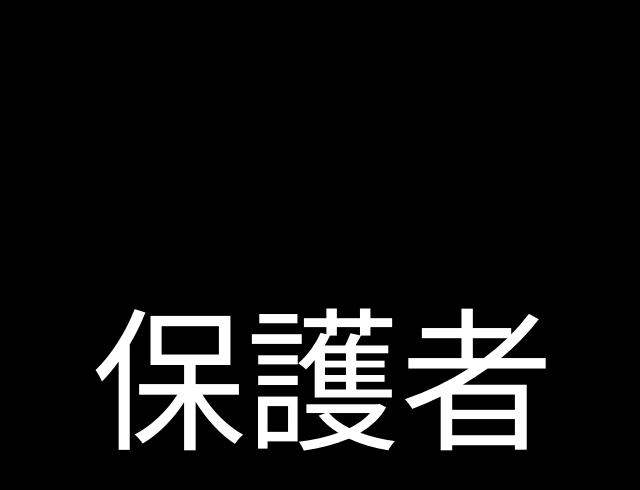
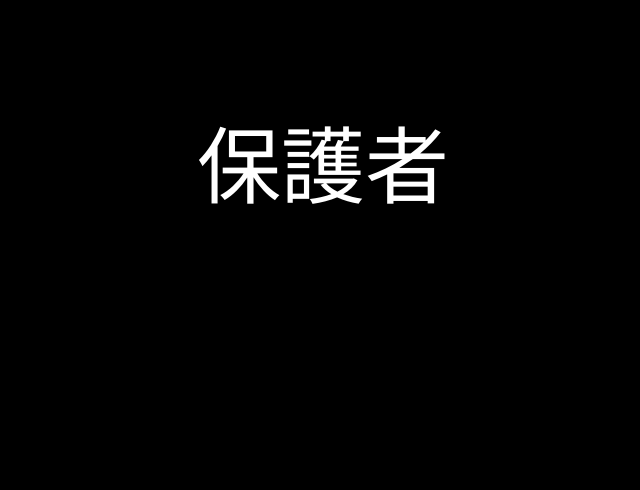
Before and after one commit to jmettraux/vocalist, a plain HTML site: page www/index.html in a window 1280 px wide. Shown: the whole page, without its empty margins (317-957 px from the left). Drawn offline with Linux system fonts and the light colour scheme.

Commit message:
adapt to test frame, make chars smaller

```diff
--- a/www/code.js
+++ b/www/code.js
@@ -38,8 +38,9 @@ var Vl = (function() {
     card.appendChild(entry.cloneNode(true));
     card.setAttribute('data-vl-index', index);
 
-    document.querySelector('#card').addEventListener('click', Vl.goToNext);
+    document.querySelector('body').addEventListener('click', Vl.goToNext);
     document.querySelector('#card .j').addEventListener('click', Vl.showRuby);
+    document.querySelector('#card .r').addEventListener('click', Vl.showRuby);
   };
 
   this.ready = function() {
--- a/www/style.css
+++ b/www/style.css
@@ -14,28 +14,30 @@ table { border-collapse: collapse; border-spacing: 0; }
 
 /* end of reset.css */
 
+html, body {
+  height: 100%;
+}
 body {
   background-color: black;
   color: white;
   font-family: "HelveticaNeue-Light", "Helvetica Neue Light", "Helvetica Neue", Helvetica, Arial, "Lucida Grande", sans-serif;
-  font-size: 77px;
+  font-size: 42px;
 }
 
 #card {
-  width: 640px;
-  height: 1200px;
   margin: 0 auto;
   text-align: center;
   overflow: hidden;
   /*
+  width: 640px;
+  height: 1200px;
   border: 1px solid white;
   */
 }
 #card .j {
-  margin-top: 1em;
+  margin-top: 1.5em;
   width: 100%;
   font-size: 200%;
-  padding-top: 1em;
 }
 #card .r {
   display: none;
```
